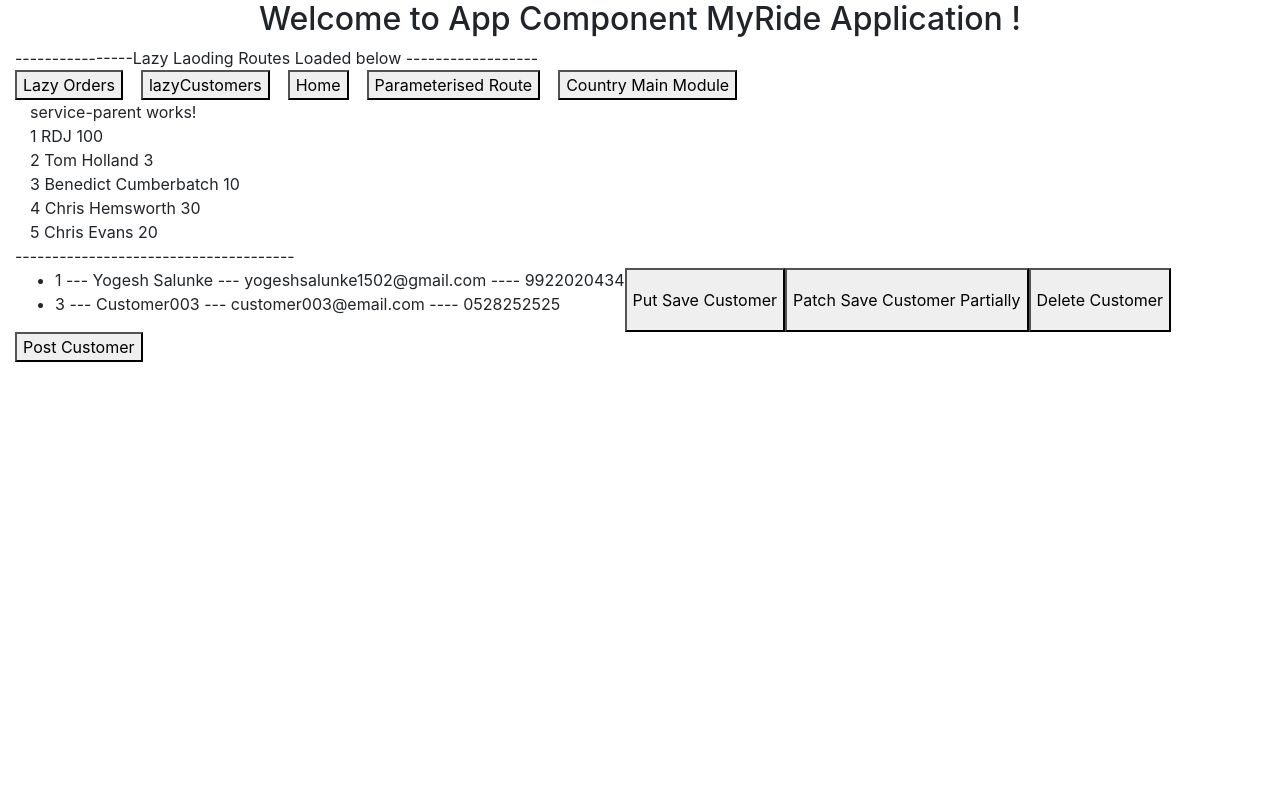
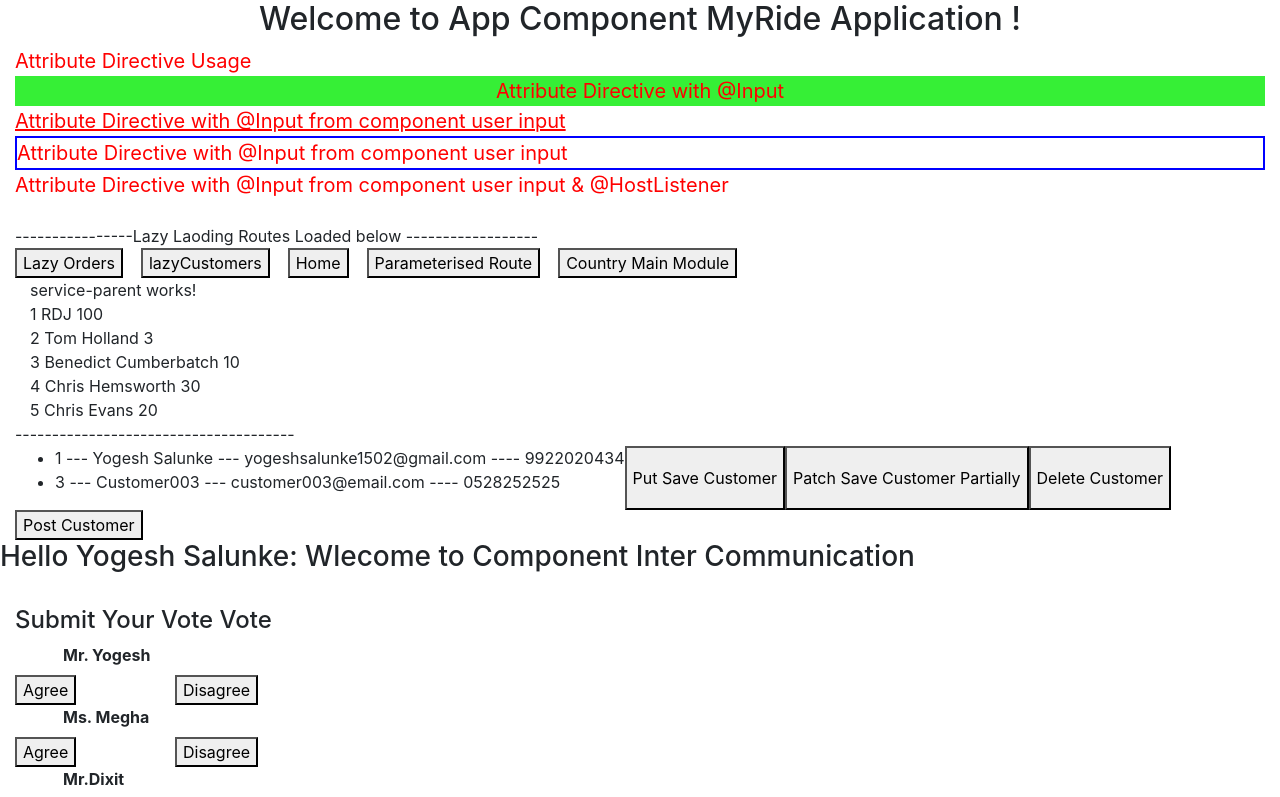
Before and after one commit to yogeshsalunke15/angular-2-4-6, an Angular app in the folder MyRide/: page /detail/1 in a window 1280 px wide. Shown: the top 797 px of the page. Built offline with nearby package versions, Linux system fonts and the light colour scheme; data requests are answered from the project's data file.

Commit message:
Added attribute Directive with elementRef & @HostListener

```diff
--- a/MyRide/src/app/app.component.html
+++ b/MyRide/src/app/app.component.html
@@ -1,10 +1,19 @@
 <!--The content below is only a placeholder and can be replaced.-->
 <div style="text-align:center">
-  <h2>
+  <h2 >
     Welcome to App Component {{ title }}!
   </h2>
   </div>
 
+	<div appCustomTheme > Attribute Directive Usage</div>
+	<div appCustomTheme inputColor={{bgColor}} align= "center" > Attribute Directive with @Input </div>
+	<div [appCustomTheme]="textdeco"> Attribute Directive with @Input from component user input </div>
+	<div bind-appCustomTheme="bdr"> Attribute Directive with @Input from component user input </div>
+	<!-- <div appCustomTheme="{{textdeco}}"> Attribute Directive with @Input from component user input </div>
+ -->
+ 	<div [appCustomTheme]="pink" defaultColor="skyblue"> Attribute Directive with @Input from component user input & @HostListener </div>
+
+<br>
   <div class="row">
 		<div class="col-md-12">----------------Lazy Laoding Routes Loaded below ------------------</div>
 			<div class="col-md-12"><button routerLink="/lazyOrders">Lazy Orders</button>&nbsp;&nbsp;&nbsp;
@@ -16,4 +25,4 @@
 		<div class="col-md-12"><router-outlet></router-outlet></div><br><br>
 </div>
 
-<!--   <app-admin></app-admin> -->
+  <app-admin></app-admin>
--- a/MyRide/src/app/app.component.ts
+++ b/MyRide/src/app/app.component.ts
@@ -1,4 +1,5 @@
 import { Component } from '@angular/core';
+//import { cpDefaultTheme  } from './directives-attribute/custom-theme.directive';
 
 @Component({
   selector: 'app-root',
@@ -7,4 +8,8 @@ import { Component } from '@angular/core';
 })
 export class AppComponent {
   title = 'MyRide Application ';
+  bgColor = '#36ef36';
+  textdeco = "underline";
+  bdr = "2px solid blue";
+  pink = 'pink';
 }
--- a/MyRide/src/app/app.module.ts
+++ b/MyRide/src/app/app.module.ts
@@ -21,6 +21,7 @@ import { MessageSharingService } from './message-sharing.service';
 import { AppRoutingModule } from './app-routing.module';
 import { PageNotFoundComponent } from './page-not-found/page-not-found.component';
 import { HomePageComponent } from './home-page/home-page.component';
+import { CustomThemeDirective } from './directives-attribute/custom-theme.directive';
 
 
 @NgModule({
@@ -35,7 +36,8 @@ import { HomePageComponent } from './home-page/home-page.component';
     ServiceParentComponent,
     ServiceChildComponent,
     PageNotFoundComponent,
-    HomePageComponent
+    HomePageComponent,
+    CustomThemeDirective
   ],
   imports: [
     BrowserModule,
--- /dev/null
+++ b/MyRide/src/app/directives-attribute/custom-theme.directive.ts
@@ -0,0 +1,37 @@
+import { Directive, ElementRef, AfterViewInit, Input, HostListener } from '@angular/core';
+
+@Directive({
+  selector: '[appCustomTheme]'
+})
+export class CustomThemeDirective implements AfterViewInit{
+
+@Input() inputColor: string;
+@Input() align : string;
+@Input() defaultColor : string;
+@Input('appCustomTheme') textDeco : string;
+
+  constructor(private elRef: ElementRef ) { }
+
+@HostListener('mouseover') onMouseOver() {
+  	this.changeBackgroundColor(this.textDeco || this.defaultColor);
+}
+
+@HostListener('mouseleave') onMouseLeave() {
+	 this.changeBackgroundColor(this.defaultColor || this.textDeco);
+}
+
+  ngAfterViewInit():void { console.log("textDeco", this.textDeco);
+  	this.elRef.nativeElement.style.color = 'red';
+  	this.elRef.nativeElement.style.textAlign = this.align;
+  	this.elRef.nativeElement.style.backgroundColor = this.inputColor;
+  	this.elRef.nativeElement.style.fontSize = '20px';
+  	this.elRef.nativeElement.style.textDecoration = this.textDeco;
+  	this.elRef.nativeElement.style.border = this.textDeco;
+
+  }
+
+  private changeBackgroundColor(color:string){
+  		this.elRef.nativeElement.style.backgroundColor= color;
+  }
+
+}
```
Also changed, not shown: 1 other file (tests, documents, lock files or other folders).
